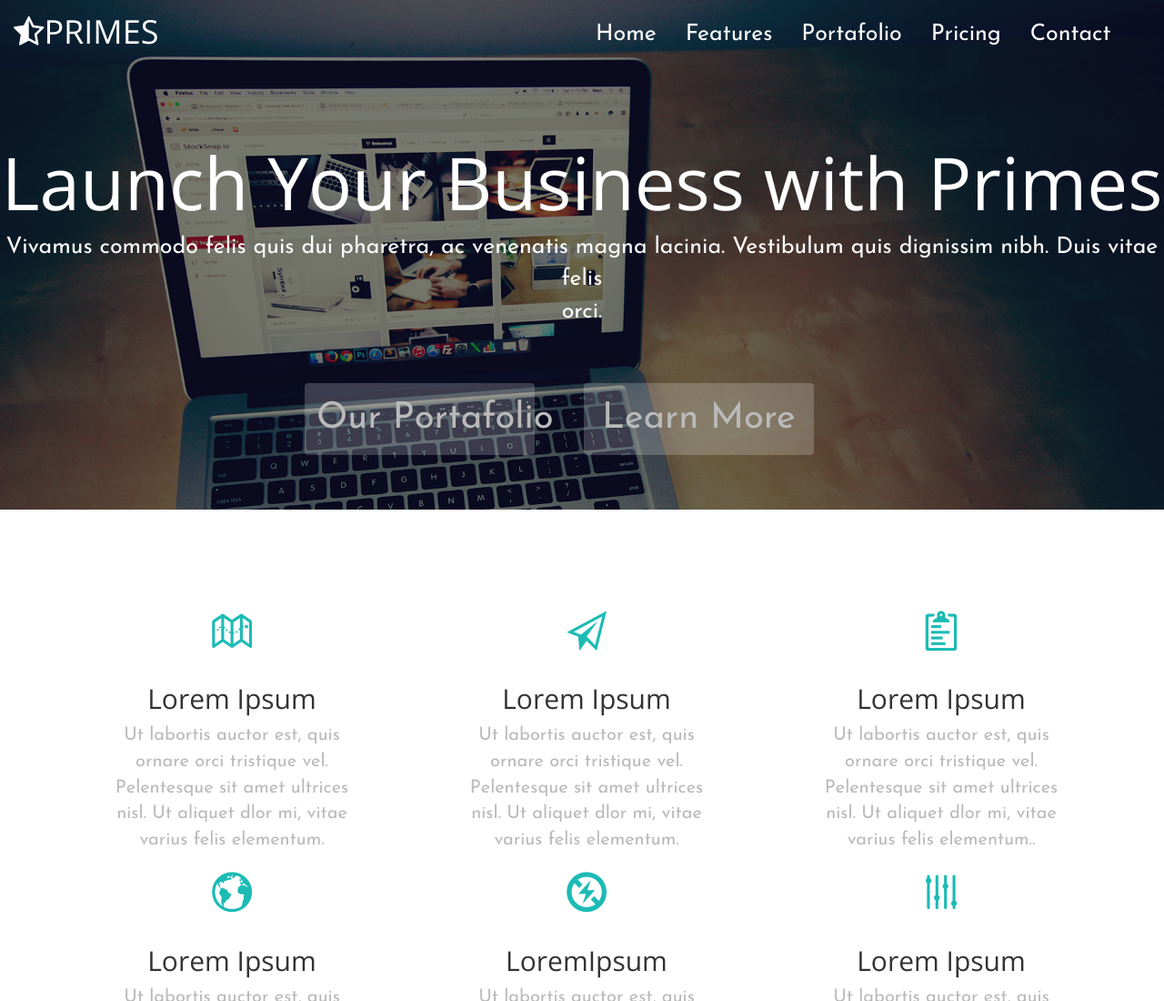
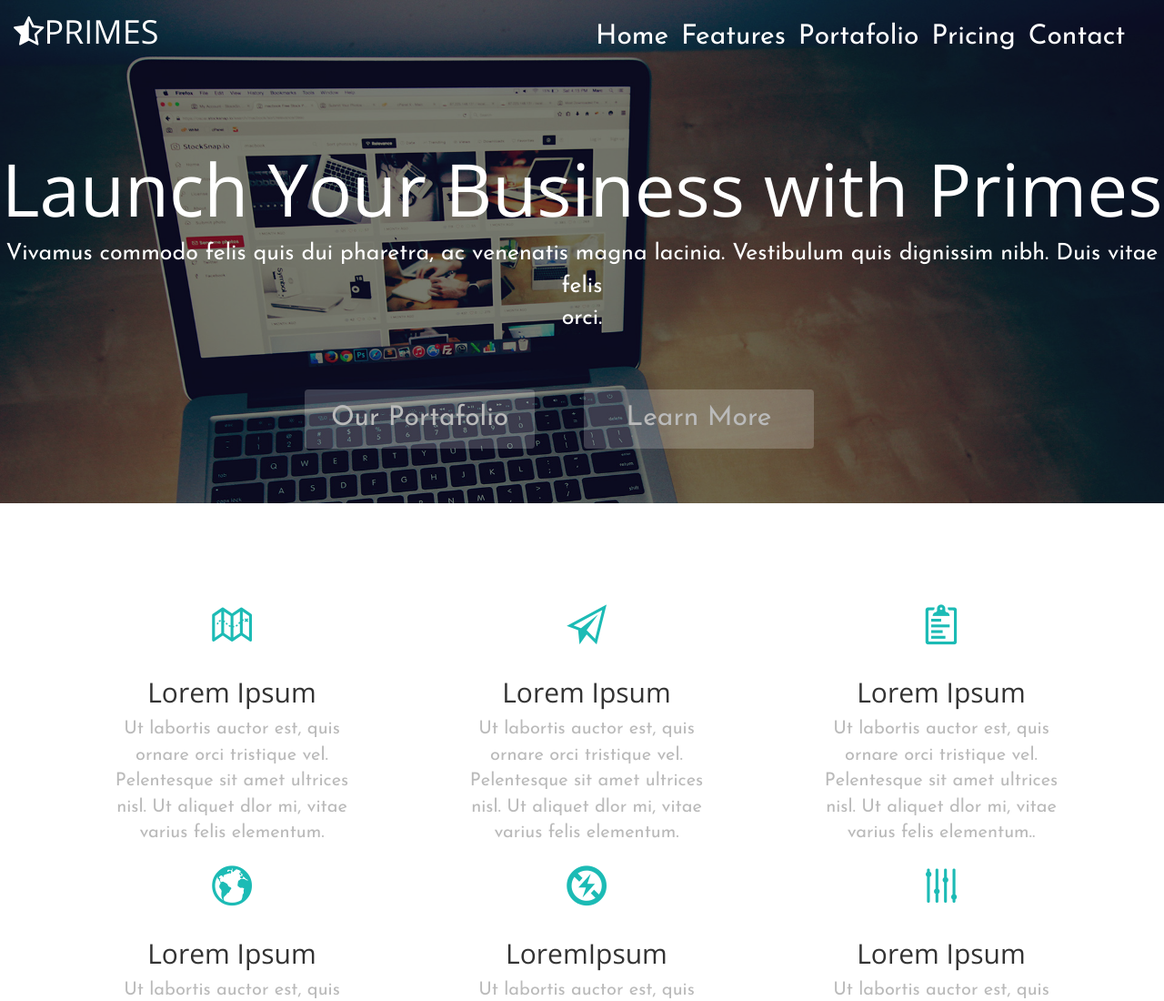
Before and after one commit to sheyshey22/prime-examengrupal, a plain HTML site: page index.html in a window 1280 px wide. Shown: the top 1100 px of the page at 91% size. Drawn offline with nearby package versions, Linux system fonts and the light colour scheme; files whose address does not match are found by name.

Commit message:
de verdad

```diff
--- a/css/main.css
+++ b/css/main.css
@@ -124,16 +124,15 @@ i{
 	padding-bottom: 10px;
 }
 .hero a{
-	font-size: 40px;
+	font-size: 30px;
 }
 .hero a:hover{
 	text-decoration: none;
-	font-size: 40px;
+	font-size: 30px;
 	color: #fff;
 }
 #list-menu a{
-	padding-right: 18px;
-	font-size: 25px;
+	font-size: 30px;
 	color: #fff;
 }
 #list-menu a:hover{
```
